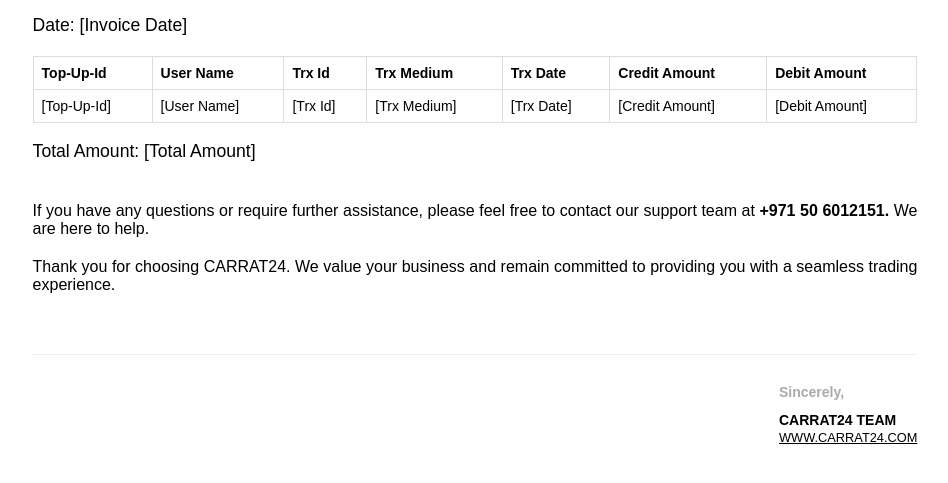
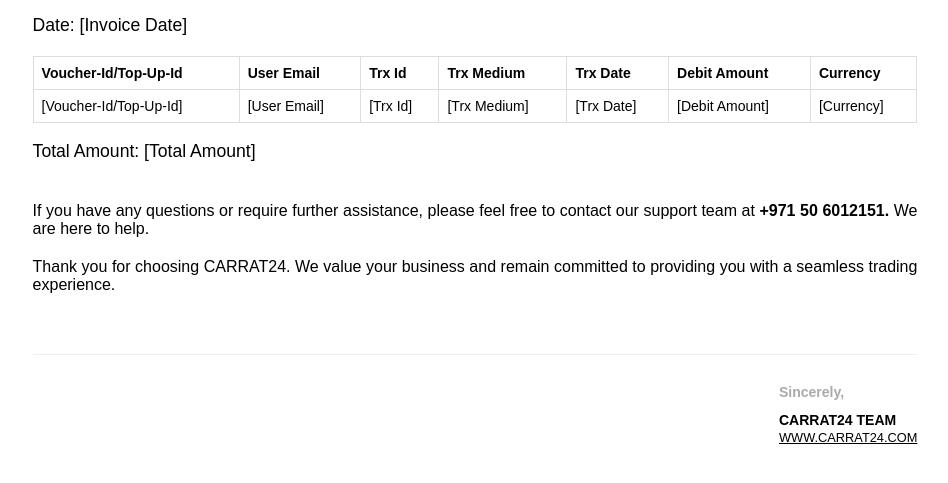
Before and after one commit to MdAbrar585/otp-template, a plain HTML site: page index.html in a window 1280 px wide. Shown: the part 399-882 px from the top of the page, without its empty margins (165-1113 px from the left). Drawn offline with Linux system fonts and the light colour scheme.

Commit message:
Update Changes

```diff
--- a/index.html
+++ b/index.html
@@ -93,23 +93,23 @@
 
       <table class="invoice-table">
         <tr>
-          <th>Top-Up-Id</th>
-          <th>User Name</th>
+          <th>Voucher-Id/Top-Up-Id</th>
+          <th>User Email</th>
           <th>Trx Id</th>
           <th>Trx Medium</th>
           <th>Trx Date</th>
-          <th>Credit Amount</th>
           <th>Debit Amount</th>
+          <th>Currency</th>
         </tr>
         <!-- Example row -->
         <tr>
-          <td>[Top-Up-Id]</td>
-          <td>[User Name]</td>
+          <td>[Voucher-Id/Top-Up-Id]</td>
+          <td>[User Email]</td>
           <td>[Trx Id]</td>
           <td>[Trx Medium]</td>
           <td>[Trx Date]</td>
-          <td>[Credit Amount]</td>
           <td>[Debit Amount]</td>
+          <td>[Currency]</td>
         </tr>
       </table>
 
```
